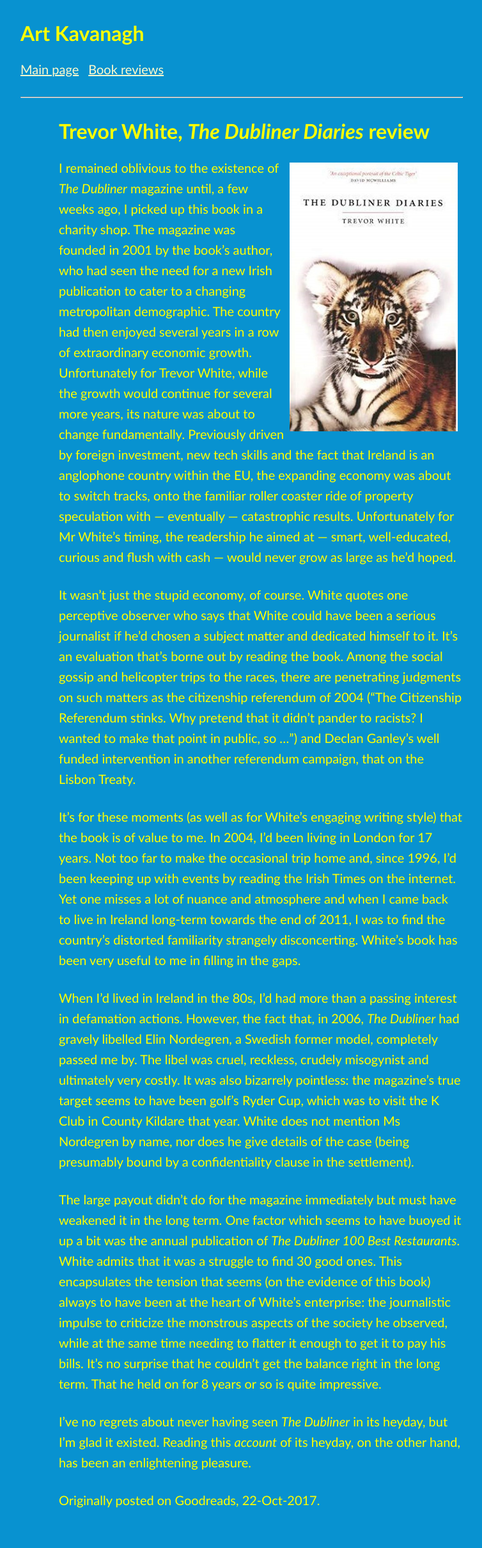
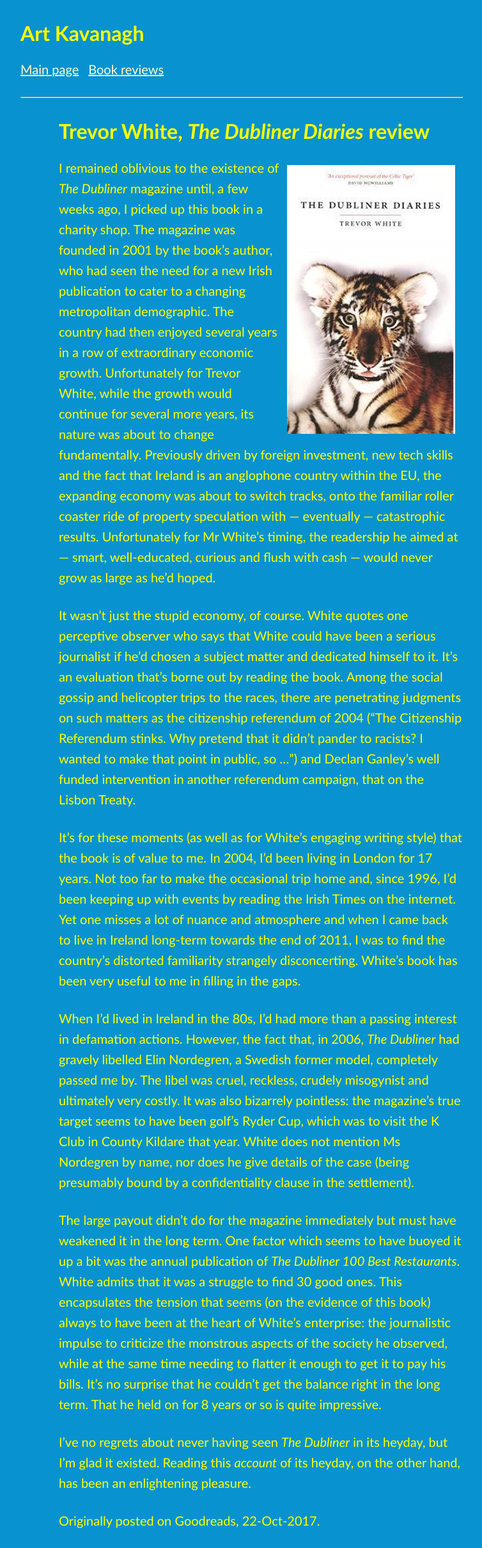
Before and after one commit to artkavanagh/github.io, a Jekyll site: the page trevor-white-dubliner-diaries.html, which Jekyll copies as it is, in a window 1280 px wide. Shown: the whole page at 64% size, without its empty margins (232-986 px from the left). Built offline with Jekyll 4.4.1, drawn with Linux system fonts in a browser that asks for light colours; before the commit the page ends 2387 px from its top, so only the background shows below that.

Commit message:
Update trevor-white-dubliner-diaries.html

```diff
--- a/trevor-white-dubliner-diaries.html
+++ b/trevor-white-dubliner-diaries.html
@@ -7,7 +7,7 @@
 	<style>
 		img {
 			float: right ;
-			padding: 8px ;
+			padding: 12px ;
 		}
 	</style>
 </head>
```
